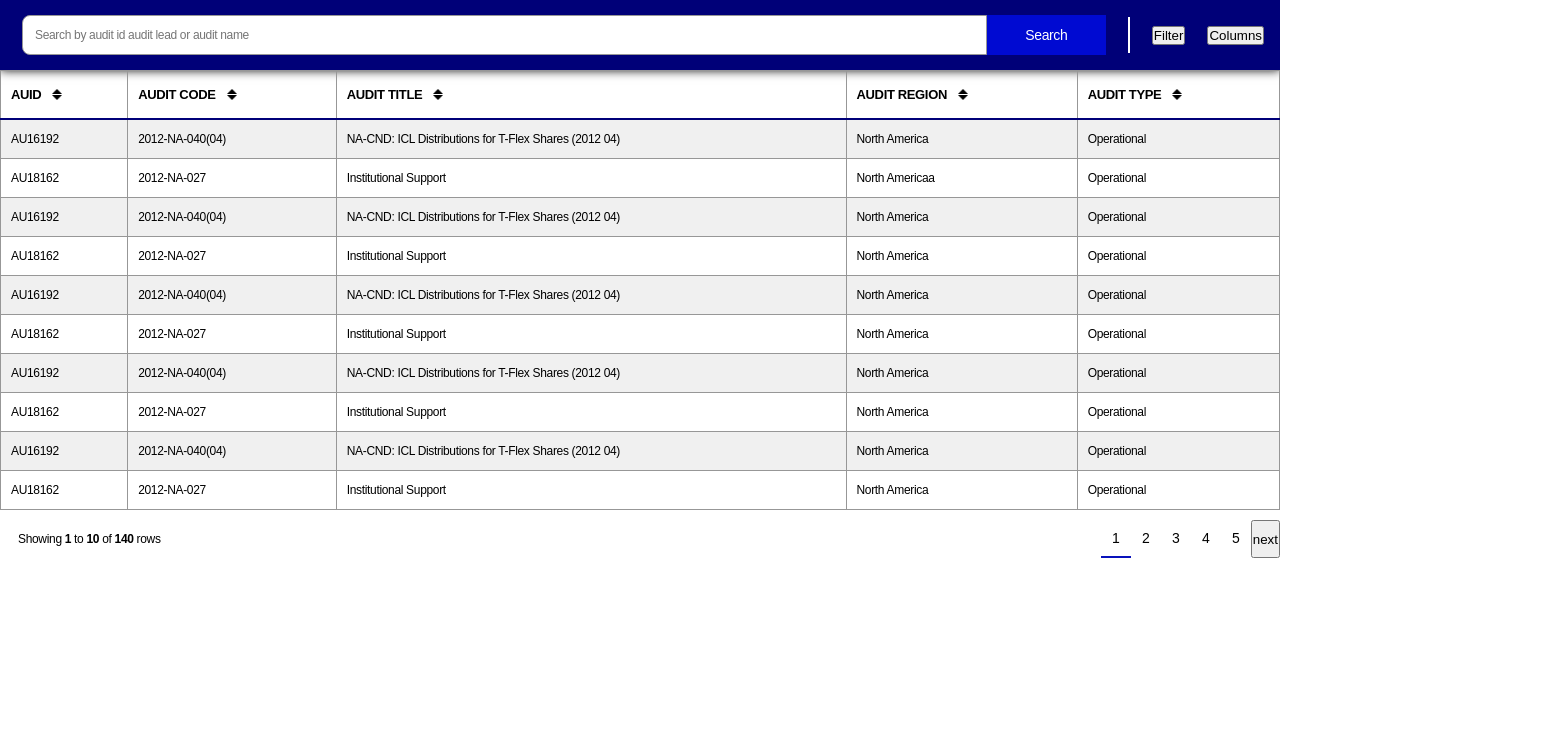
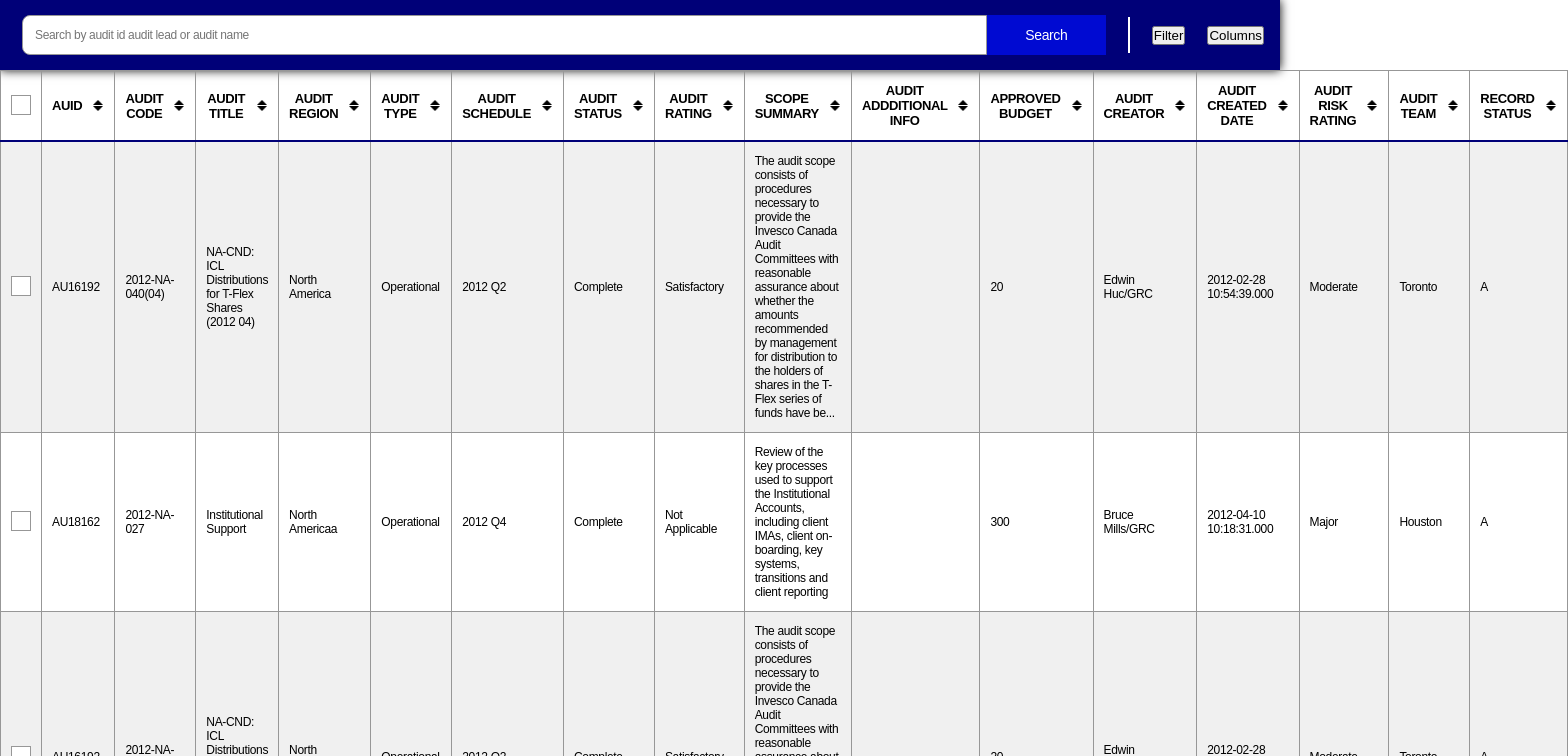
Before and after one commit to artandrey/table, a React (Create React App) app: page / in a window 1280 px wide. Shown: the top 756 px of the page, 1568 px wide, since content can reach past the window. Built offline with nearby package versions, Linux system fonts and the light colour scheme.

Commit message:
removed showByDefaultProperty on props for table with filters and added checkboxes to select table rows (property: 'select')

```diff
--- a/src/App.js
+++ b/src/App.js
@@ -1,4 +1,4 @@
-import React from 'react';
+import React, { useCallback } from 'react';
 import TableWithFilters from './components/TableWithFilters/TableWithFilters';
 import tableData from './audit';
 
@@ -9,7 +9,6 @@ function App() {
             Object.keys(tableData[0]).map((el, i) => ({
                 Header: el.split('_').join(' '),
                 accessor: el,
-                showByDefault: i < 5,
                 Title: el
                     .split('_')
                     .map((el) => {
@@ -53,6 +52,11 @@ function App() {
         },
     ];
 
+    const handleSelect = useCallback(
+        (selectedRows) => console.log(selectedRows),
+        []
+    );
+
     return (
         <div>
             <TableWithFilters
@@ -62,6 +66,8 @@ function App() {
                 filterBy={filterBy}
                 columnsFilterOptions={columns}
                 showRows={10}
+                select
+                onRowSelect={handleSelect}
             />
         </div>
     );
--- a/src/components/Checkbox/Checkbox.jsx
+++ b/src/components/Checkbox/Checkbox.jsx
@@ -1,11 +1,11 @@
 import React from 'react';
 import s from './Checkbox.module.scss';
-const Checkbox = ({ children, ...otherProps }) => {
+const Checkbox = ({ children, indeterminate, ...otherProps }) => {
     return (
         <label className={s.control + ' ' + s.control_checkbox}>
-            {children}
             <input {...otherProps} type="checkbox" />
             <div className={s.control_indicator}></div>
+            {children}
         </label>
     );
 };
--- a/src/components/Checkbox/Checkbox.module.scss
+++ b/src/components/Checkbox/Checkbox.module.scss
@@ -1,8 +1,9 @@
 .control {
     font-family: arial;
-    display: block;
+    display: flex;
+    gap: 15px;
+    align-items: center;
     position: relative;
-    padding-left: 30px;
     margin-bottom: 5px;
     padding-top: 3px;
     cursor: pointer;
@@ -17,9 +18,7 @@
     opacity: 0;
 }
 .control_indicator {
-    position: absolute;
-    top: 2px;
-    left: 0;
+    position: relative;
     height: 20px;
     width: 20px;
     background: #ffffff;
--- a/src/components/Table/Table.jsx
+++ b/src/components/Table/Table.jsx
@@ -1,26 +1,39 @@
-import React, { useState } from 'react';
+import React, { useEffect, useMemo, useState } from 'react';
+import { useRowSelect } from 'react-table';
 import { useSortBy, useTable } from 'react-table';
+import Checkbox from '../Checkbox/Checkbox';
 import TablePagesNavigation from '../TablePagesNavigation/TablePagesNavigation';
 import Triangles from '../Triangles/Triangles';
 import s from './Table.module.scss';
 
-export const TableHead = ({ headerGroups }) => {
+export const TableHead = ({ headerGroups, select, sort }) => {
     return (
         <thead>
             {headerGroups.map((headerGroup) => (
                 <tr {...headerGroup.getHeaderGroupProps()}>
-                    {headerGroup.headers.map((column) => (
+                    {headerGroup.headers.map((column, i) => {
+                        const sortable = i !== 0 && select && sort;
+                        const selectable = i === 0 && select;
+                        return (
                             <th
                                 {...column.getHeaderProps(
-                                column.getSortByToggleProps()
+                                    sortable && column.getSortByToggleProps()
                                 )}
                             >
-                            <div className={s.headingCell}>
+                                <div
+                                    className={
+                                        s.headingCell +
+                                        (selectable
+                                            ? ' ' + s.headingCell__selectable
+                                            : '')
+                                    }
+                                >
                                     {column.render('Header')}
-                                <Triangles />
+                                    {sortable && <Triangles />}
                                 </div>
                             </th>
-                    ))}
+                        );
+                    })}
                 </tr>
             ))}
         </thead>
@@ -46,11 +59,52 @@ export const TableBody = ({ rows, prepareRow }) => {
     );
 };
 
-const Table = ({ className, data, columns, showRows, ...otherProps }) => {
-    const { getTableProps, headerGroups, rows, prepareRow } = useTable(
-        { columns, data },
-        useSortBy
+const Table = ({
+    className,
+    data,
+    columns,
+    showRows,
+    sort = true,
+    select,
+    onRowSelect,
+    ...otherProps
+}) => {
+    const plugins = useMemo(() => {
+        return [sort && useSortBy, select && useRowSelect].filter(
+            (plugin) => typeof plugin === 'function'
         );
+    }, [sort, select]);
+    const { getTableProps, headerGroups, rows, prepareRow, selectedFlatRows } =
+        useTable({ columns, data }, ...plugins, (hooks) => {
+            hooks.visibleColumns.push((columns) => [
+                // Let's make a column for selection
+                {
+                    id: 'selection',
+                    // The header can use the table's getToggleAllRowsSelectedProps method
+                    // to render a checkbox
+                    Header: ({ getToggleAllRowsSelectedProps }) => (
+                        <div className={s.checkboxWrapper}>
+                            <Checkbox {...getToggleAllRowsSelectedProps()} />
+                        </div>
+                    ),
+                    // The cell can use the individual row's getToggleRowSelectedProps method
+                    // to the render a checkbox
+                    Cell: ({ row }) => (
+                        <div className={s.checkboxWrapper}>
+                            <Checkbox {...row.getToggleRowSelectedProps()} />
+                        </div>
+                    ),
+                },
+                ...columns,
+            ]);
+        });
+    useEffect(() => {
+        onRowSelect &&
+            onRowSelect(
+                selectedFlatRows.map((slectedRow) => slectedRow.original)
+            );
+    }, [selectedFlatRows, onRowSelect]);
+
     const [pageNumber, setPageNumber] = useState(1);
     const showStart = showRows * (pageNumber - 1);
     const showEnd = showRows * pageNumber;
@@ -58,7 +112,11 @@ const Table = ({ className, data, columns, showRows, ...otherProps }) => {
     return (
         <div>
             <table className={s.table} {...otherProps} {...getTableProps()}>
-                <TableHead headerGroups={headerGroups} />
+                <TableHead
+                    select={select}
+                    sort={sort}
+                    headerGroups={headerGroups}
+                />
                 <TableBody rows={showedRows} prepareRow={prepareRow} />
             </table>
             {showRows && (
--- a/src/components/Table/Table.module.scss
+++ b/src/components/Table/Table.module.scss
@@ -28,6 +28,9 @@
         display: flex;
         align-items: center;
         gap: 10px;
+        &__selectable {
+            justify-content: center;
+        }
     }
 }
 
@@ -44,3 +47,8 @@
     letter-spacing: -0.33px;
     line-height: 14px;
 }
+
+.checkboxWrapper {
+    display: flex;
+    justify-content: center;
+}
--- a/src/components/TableWithFilters/TableWithFilters.jsx
+++ b/src/components/TableWithFilters/TableWithFilters.jsx
@@ -30,15 +30,13 @@ const TableWithFilters = ({
     filterBy,
     columnsFilterOptions,
     showRows,
+    select,
+    onRowSelect,
     ...otherProps
 }) => {
     const [searchBarValue, setSearchBarValue] = useState('');
     const [filterValue, setFilterValue] = useState(null);
-    const [showedColumns, setShowedColumns] = useState(
-        columnsFilterOptions
-            .filter((el) => el.showByDefault)
-            .map((el) => el.accessor)
-    );
+    const [showedColumns, setShowedColumns] = useState(null);
 
     data = useMemo(() => {
         return searchBarValue
@@ -98,7 +96,13 @@ const TableWithFilters = ({
                     onColumnsFilterApply={setShowedColumns}
                 />
             </div>
-            <Table showRows={showRows} columns={columns} data={data} />
+            <Table
+                select={select}
+                showRows={showRows}
+                columns={columns}
+                data={data}
+                onRowSelect={onRowSelect}
+            />
         </div>
     );
 };
```
Lines whose indentation alone changed are shown as unchanged.
